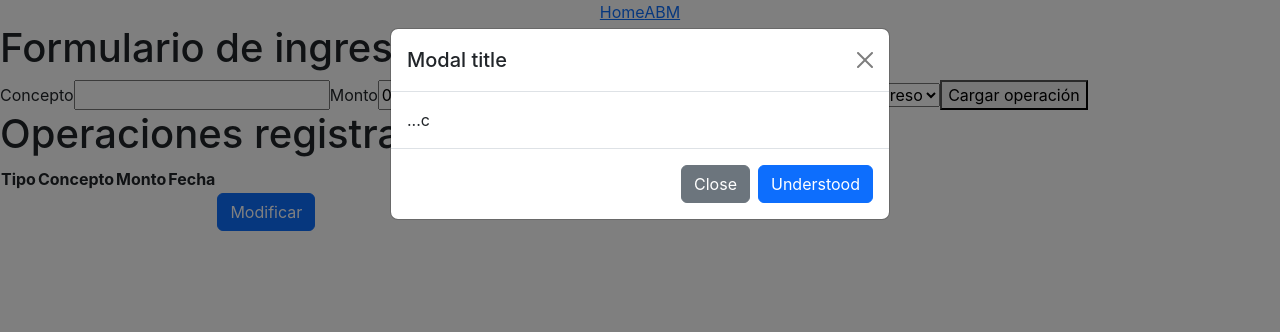
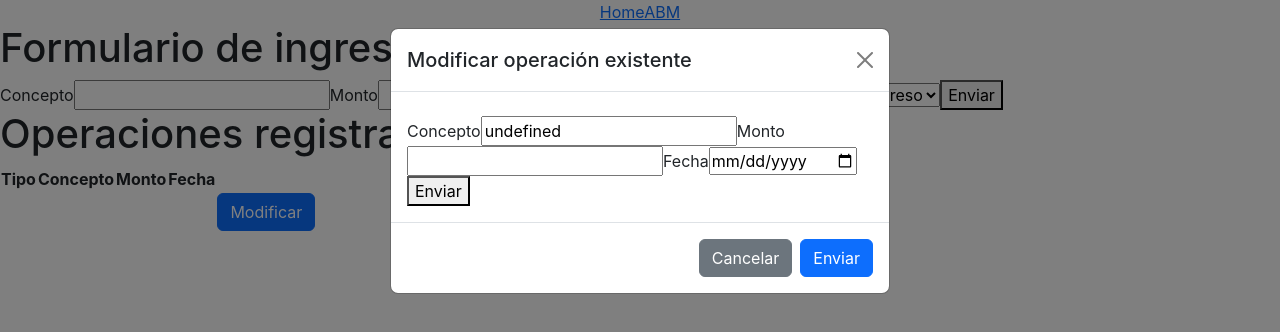
Before and after one commit to marcodromero/challenge-full-stack, a React (Create React App) app in the folder demo/: page /Abm in a window 1280 px wide. Both pictures are taken after a click on the button "Modificar". Shown: the top 332 px of the page. Built offline with nearby package versions, Linux system fonts and the light colour scheme; no server answers.

Commit message:
Hacer que funcione la opción de modificar cada operación.

```diff
--- a/demo/src/components/Form.js
+++ b/demo/src/components/Form.js
@@ -1,30 +1,42 @@
 import React from 'react'
 
-function Form({request, typeIsEnabled, title, concept , date, amount}){
+function Form({request, isModal, title}){
     return(
         <div>
             <h1>{title}</h1>
             <form>
-                    <label htmlFor ="concept">Concepto</label>
-                    <input type ="text" id="concept" defaultValue = {concept}/>
-                    <label htmlFor ="amount">Monto</label>
-                    <input type ="number" step="0.01" id="amount" defaultValue = {amount}/>
-                    <label htmlFor ="date">Fecha</label>
-                    <input type ="date" id="date" defaultValue={date}/>
-                    <label htmlFor ="type">Tipo</label>
-                    {typeIsEnabled ?
-                            (<select name="type" id="type">
-                                <option value="ingreso">Ingreso</option>
-                                <option value="egreso">Egreso</option>
-                            </select>)
+                    {isModal ?
+                            (
+                            <>
+                                <label htmlFor ="modalConcept">Concepto</label>
+                                <input type ="text" id="modalConcept" />
+                                <label htmlFor ="modalAmount">Monto</label>
+                                <input type ="number" step="0.01" id="modalAmount" />
+                                <label htmlFor ="modalDate">Fecha</label>
+                                <input type ="date" id="modalDate" />
+                                <input type = "hidden" id="modalId_operation" />
+                            </>
+                            )
                             :
                             (
-                                ''
+                            <>
+                                <label htmlFor ="concept">Concepto</label>
+                                <input type ="text" id="concept" />
+                                <label htmlFor ="amount">Monto</label>
+                                <input type ="number" step="0.01" id="amount" />
+                                <label htmlFor ="date">Fecha</label>
+                                <input type ="date" id="date" />
+                                <label htmlFor ="type">Tipo</label>
+                                <select name="type" id="type">
+                                    <option value="ingreso">Ingreso</option>
+                                    <option value="egreso">Egreso</option>
+                                </select>
+                            </>
                             )
 
                     }
 
-                    <button type= 'button' onClick={request}> Cargar operación </button>
+                    <button type= 'button' onClick={request}> Enviar </button>
             </form>
         </div>
     );
--- a/demo/src/components/ModalForm.js
+++ b/demo/src/components/ModalForm.js
@@ -1,20 +1,27 @@
 import React from 'react';
+import Form from '../components/Form.js';
 
-function ModalForm(){
+function ModalForm({data}){
+
     return(
-        <div class="modal fade" id="staticBackdrop" data-bs-backdrop="static" data-bs-keyboard="false" tabindex="-1" aria-labelledby="staticBackdropLabel" aria-hidden="true">
-            <div class="modal-dialog">
-                <div class="modal-content">
-                    <div class="modal-header">
-                        <h5 class="modal-title" id="staticBackdropLabel">Modal title</h5>
-                         <button type="button" class="btn-close" data-bs-dismiss="modal" aria-label="Close"></button>
+        <div className="modal fade" id="staticBackdrop" data-bs-backdrop="static" data-bs-keyboard="false" tabIndex="-1" aria-labelledby="staticBackdropLabel" aria-hidden="true">
+            <div className="modal-dialog">
+                <div className="modal-content">
+                    <div className="modal-header">
+                        <h5 className="modal-title" id="staticBackdropLabel">Modificar operación existente</h5>
+                         <button type="button" className="btn-close" data-bs-dismiss="modal" aria-label="Close"></button>
                     </div>
-                    <div class="modal-body">
-                        ...c
+                    <div className="modal-body">
+                        <Form
+                            title = ''
+                            request = {data}
+                            isModal = {true}
+
+                        />
                     </div>
-                    <div class="modal-footer">
-                        <button type="button" class="btn btn-secondary" data-bs-dismiss="modal">Close</button>
-                        <button type="button" class="btn btn-primary">Understood</button>
+                    <div className="modal-footer">
+                        <button type="button" className="btn btn-secondary" data-bs-dismiss="modal">Cancelar</button>
+                        <button type="button" className="btn btn-primary">Enviar</button>
                     </div>
                 </div>
             </div>
--- a/demo/src/components/Table.js
+++ b/demo/src/components/Table.js
@@ -18,17 +18,24 @@ function Table({title, data, isOperationsTable}){
                 <tbody>
             {
                 data.map(item => (
-                    <tr key = {item}>
+                    <tr key = {'key' +  item.id_operation}>
                         {isOperationsTable ? (<>
                          <td>{item.type}</td>
                          <td>{item.concept}</td>
                          </>) : ('') }
                          <td>{item.amount}</td>
-                         <td>{item.date}</td>
-                         <td><button type="button" class="btn btn-primary" data-bs-toggle="modal" data-bs-target="#staticBackdrop">
+                         <td>{item.formattedDate}</td>
+                         {isOperationsTable ? (<>
+                         <td><button type="button" className="btn btn-primary" data-bs-toggle="modal" data-bs-target="#staticBackdrop"
+                          onClick = {()=>{
+                            document.getElementById("modalAmount").value = item.amount;
+                            document.getElementById("modalConcept").value = item.concept;
+                            document.getElementById("modalDate").value = item.date;
+                            document.getElementById("modalId_operation").value = item.id_operation;
+                            }}>
                                 Modificar
                             </button>
-                        </td>
+                        </td></>) : ('')}
                     </tr>))
             }
                 </tbody>
--- a/demo/src/pages/Abm.js
+++ b/demo/src/pages/Abm.js
@@ -5,7 +5,6 @@ import ModalForm from '../components/ModalForm.js';
 
 function Abm(){
     const [operations, setOperations] = React.useState([{}]);
-    const [balance, setBalance] = React.useState([{}]);
 
     const getOperations = ()=>{
         const api = new XMLHttpRequest();
@@ -40,7 +39,7 @@ function Abm(){
 
         api.onreadystatechange = () => {
             if(api.status == 200 && api.readyState == 4){
-                setOperations(JSON.parse(api.responseText));
+                getOperations();
              }
 
         }
@@ -49,8 +48,32 @@ function Abm(){
     }
 
     const updateOperation = () => {
-        alert("Funciona");
-     }
+        const concept = document.getElementById('modalConcept').value;
+        const amount = document.getElementById('modalAmount').value;
+        const date = document.getElementById('modalDate').value;
+        const id_operation = document.getElementById('modalId_operation').value;
+
+        const api = new XMLHttpRequest();
+        api.open('PATCH', 'http://localhost:8080/operations', true);
+        api.setRequestHeader('Content-type', 'application/json;charset=UTF-8');
+        api.send(JSON.stringify(
+            {
+                "id_operation": `${id_operation}`,
+                "concept": `${concept}`,
+                "amount" : `${amount}`,
+                "date" : `${date}`
+            }
+        ));
+
+        api.onreadystatechange = () => {
+            if(api.status == 200 && api.readyState == 4){
+                getOperations();
+             }
+
+        }
+
+        return false;
+      }
 
      const deleteOperation = () => {
         alert("Funciona");
@@ -67,10 +90,8 @@ function Abm(){
                 <Form
                     title = 'Formulario de ingreso de operación'
                     request = {sendOperation}
-                    typeIsEnabled = {true}
-                    concept = ''
-                    amount = {0}
-                    date = ''
+                    isModal = {false}
+
                 />
 
                 <Table
@@ -80,7 +101,7 @@ function Abm(){
                 />
 
                 <ModalForm
-
+                    data = {updateOperation}
                 />
 
 
```
Also changed, not shown: 1 other file (tests, documents, lock files or other folders).
